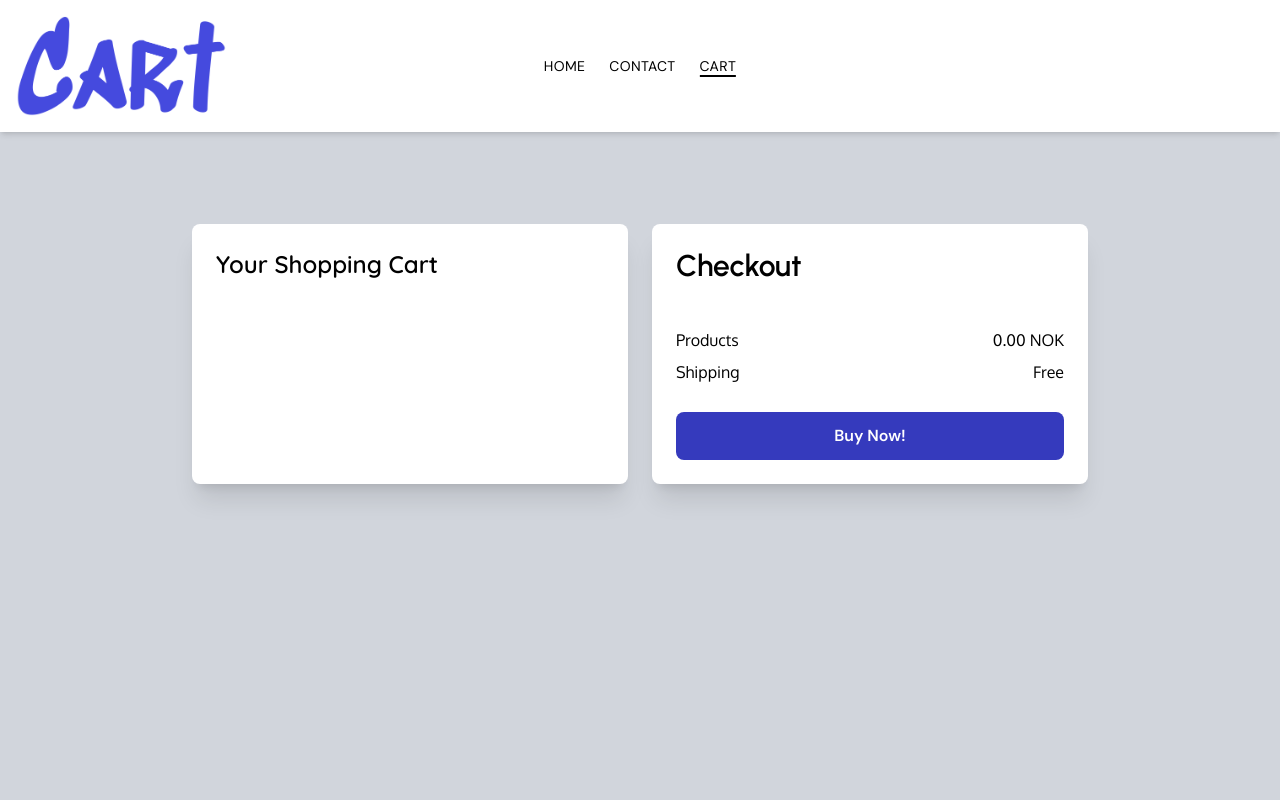
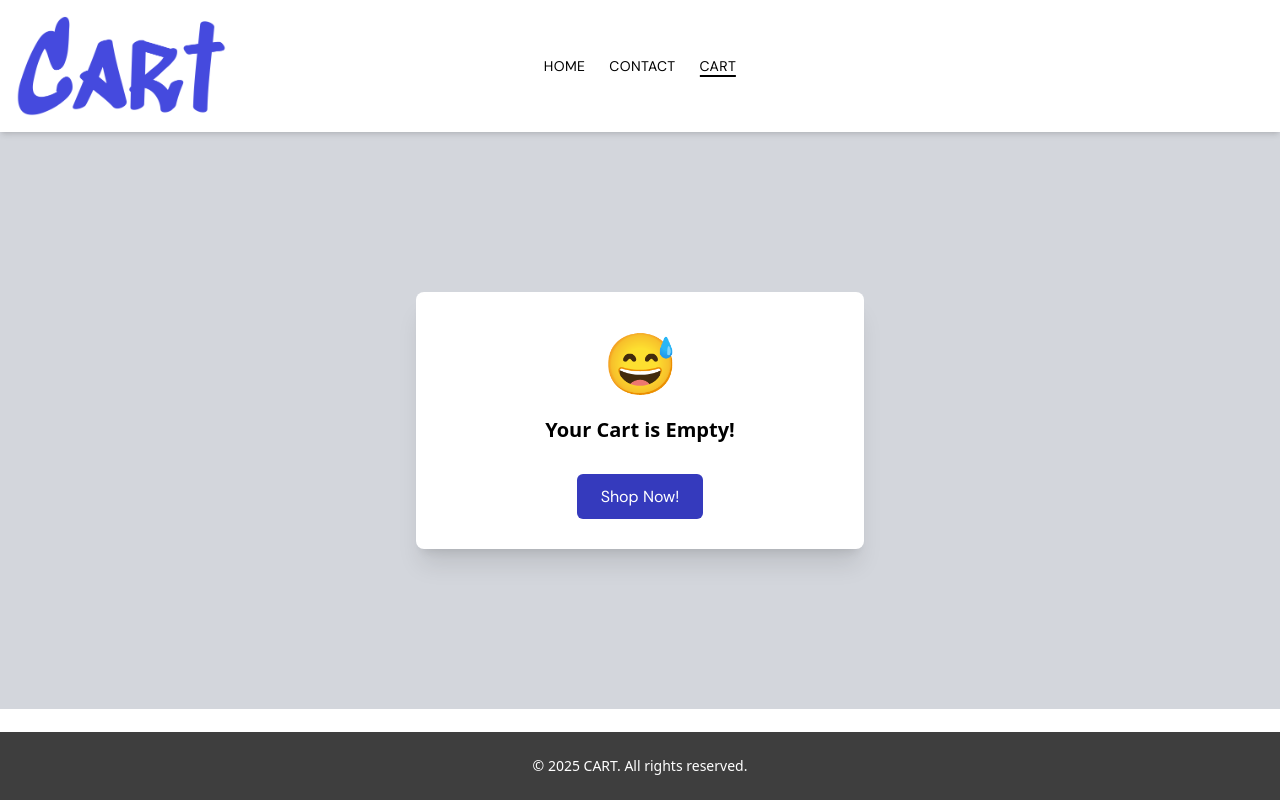
Before and after one commit to marned91/javascript-framework-ca, a React (Vite) app: page /cart in a window 1280 px wide. Shown: the top 800 px of the page. Built offline with nearby package versions, Linux system fonts and the light colour scheme.

Commit message:
Adding empty cart message

```diff
--- /dev/null
+++ b/src/components/cart/EmptyCart.tsx
@@ -0,0 +1,18 @@
+import { Link } from 'react-router-dom'
+
+export function EmptyCart() {
+  return (
+    <div className="bg-light px-4 py-40 flex justify-center">
+      <div className="bg-white text-center p-10 rounded-lg shadow-xl max-w-md w-full">
+        <div className="text-6xl mb-6">😅</div>
+        <h2 className="text-xl font-semibold mb-10">Your Cart is Empty!</h2>
+        <Link
+          to="/"
+          className="bg-primary hover:bg-darkHover text-white px-6 py-3 rounded-md font-navButtons"
+        >
+          Shop Now!
+        </Link>
+      </div>
+    </div>
+  )
+}
--- a/src/pages/CartPage.tsx
+++ b/src/pages/CartPage.tsx
@@ -2,6 +2,7 @@ import { useCartStore } from '../store/cart'
 import { useNavigate } from 'react-router-dom'
 import { CartSummary } from '../components/cart/CartSummary'
 import { CartList } from '../components/cart/CartList'
+import { EmptyCart } from '../components/cart/Emptycart'
 
 export function CartPage() {
   const cart = useCartStore((state) => state.cart)
@@ -13,6 +14,10 @@ export function CartPage() {
     navigate('/success')
   }
 
+  if (cart.length === 0) {
+    return <EmptyCart />
+  }
+
   return (
     <div className="p-4 md:p-8 bg-gray-300 min-h-screen">
       <div className="max-w-xl md:max-w-4xl mx-auto grid grid-cols-1 md:grid-cols-2 gap-6 mt-15">
```
